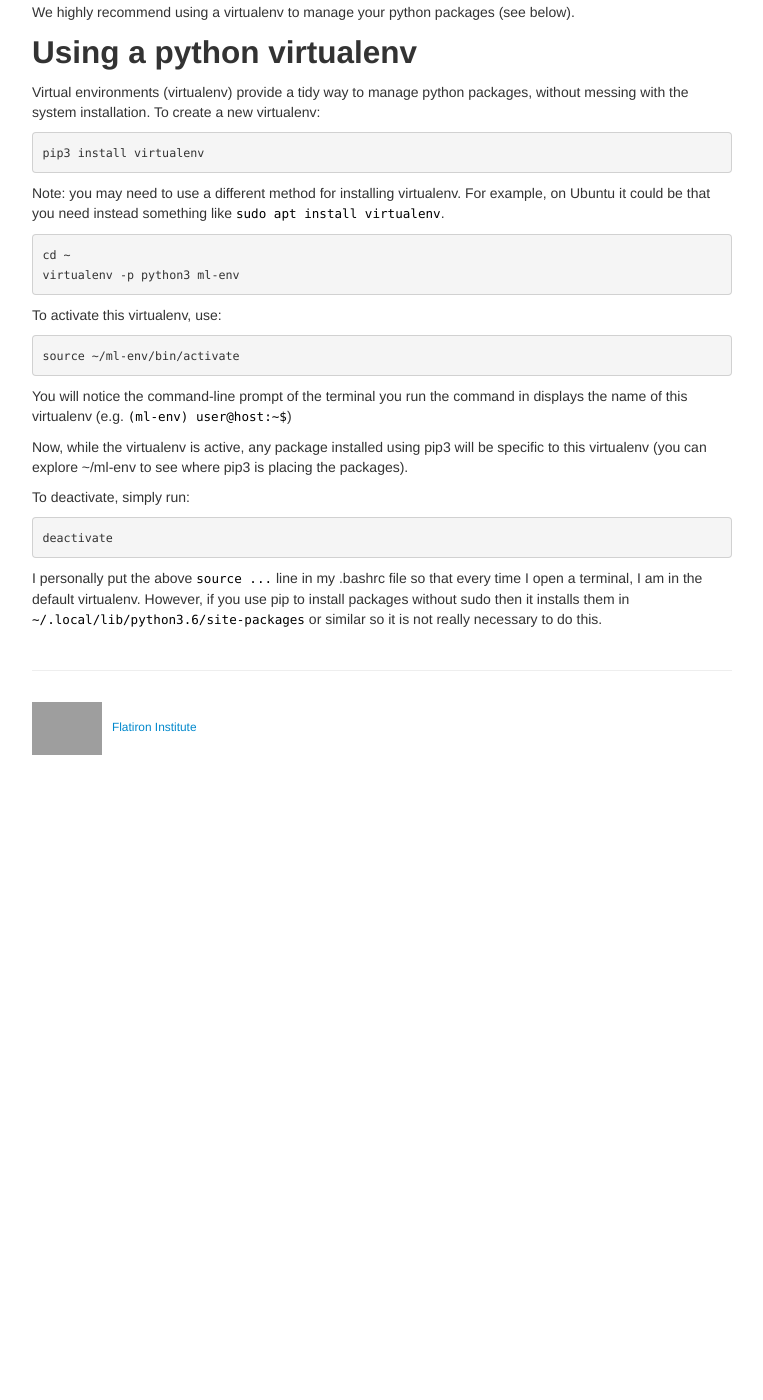
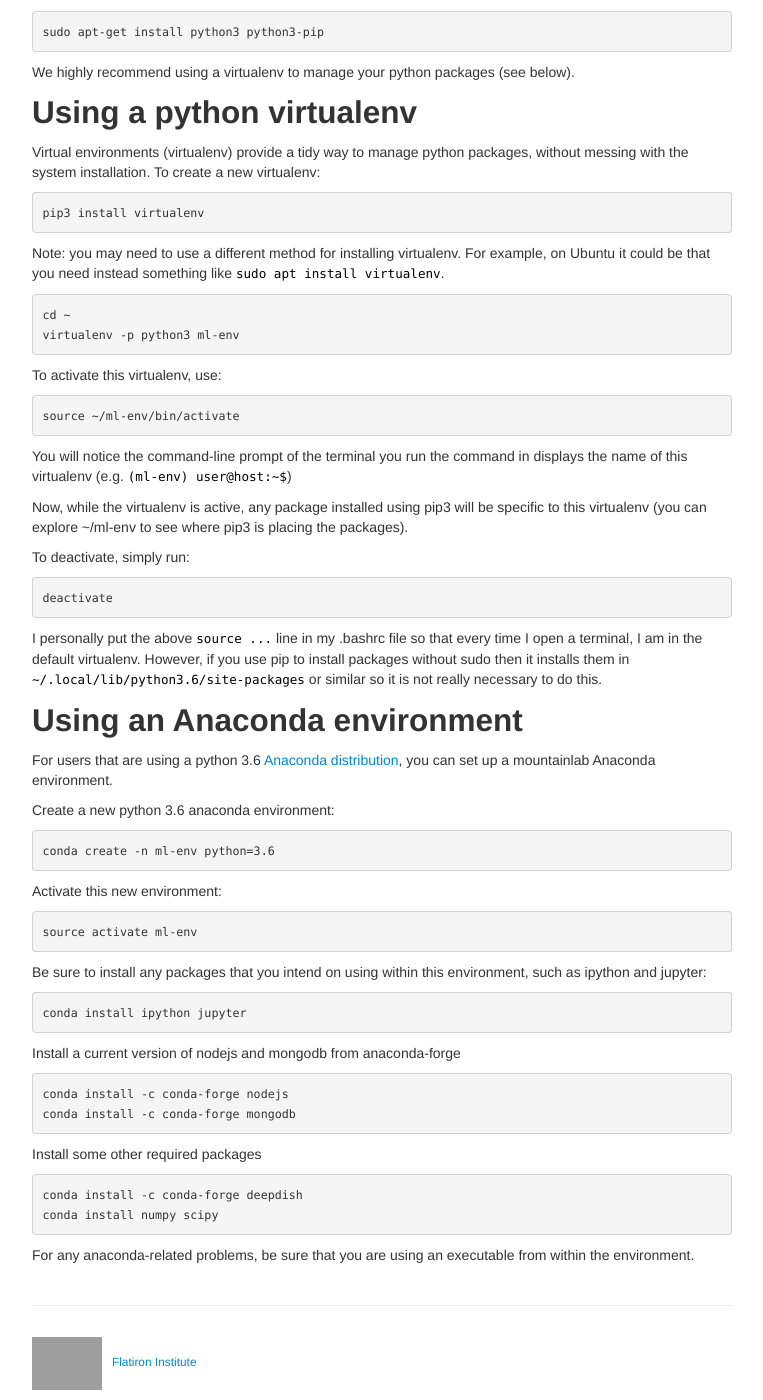
Before and after one commit to flatironinstitute/mountainlab-js, a Jekyll site: the page built from docs/prerequisites.md, in a window 1280 px wide and 1400 px high, scrolled down 983 px. Shown: the whole window, without its empty margins (258-1021 px from the left). Built offline with Jekyll 4.4.1, drawn with Linux system fonts in a browser that asks for light colours; our own code applies the rules of GitHub Pages for plain Markdown files; before the commit the page ends 1748 px from its top, so only the background shows below that; some of the changed text lies outside the part shown; grey boxes are pictures that could not be loaded.

Commit message:
Update documentation for Ananconda users

````diff
--- a/docs/prerequisites.md
+++ b/docs/prerequisites.md
@@ -14,6 +14,8 @@ sudo apt-get install nodejs npm
 
 For more information, visit [nodejs.org](https://nodejs.org).
 
+For anaconda users, see *Using an Anaconda environment* below
+
 ## Installing MongoDB
 
 MongoDB is a database for storing JSON documents. In contrast to structured databases built around tables, MongoDB is an example of a NoSQL key-value store. MountainLab uses MongoDB to keep track of running processor jobs, cached jobs, and SHA-1 hashes of data files.
@@ -26,9 +28,11 @@ sudo apt-get install mongodb
 
 You will then get a database daemon running on the default port of 27017. You might want to make sure this port is not exposed to the outside world (usually it wouldn't be I think).
 
+For anaconda users, see *Using an Anaconda environment* below
+
 ## Installing Python 3 and pip
 
-While not required for the core program, most MountainLab pre vocessor packages use Python 3.
+While not required for the core program, most MountainLab processor packages use Python 3.
 
 Install Python 3 and pip using your linux package manager. For example, on Ubuntu 16.04, use the following:
 
@@ -68,3 +72,34 @@ deactivate
 ```
 
 I personally put the above ```source ...``` line in my .bashrc file so that every time I open a terminal, I am in the default virtualenv. However, if you use pip to install packages without sudo then it installs them in `~/.local/lib/python3.6/site-packages` or similar so it is not really necessary to do this.
+
+## Using an Anaconda environment
+
+For users that are using a python 3.6 [Anaconda distribution](https://www.anaconda.com/distribution/), you can set up a mountainlab Anaconda environment.
+
+Create a new python 3.6 anaconda environment:
+```
+conda create -n ml-env python=3.6
+```
+Activate this new environment:
+```
+source activate ml-env
+```
+Be sure to install any packages that you intend on using within this environment, such as ipython and jupyter:
+```
+conda install ipython jupyter
+```
+
+Install a current version of nodejs and mongodb from anaconda-forge
+```
+conda install -c conda-forge nodejs
+conda install -c conda-forge mongodb
+```
+
+Install some other required packages
+```
+conda install -c conda-forge deepdish
+conda install numpy scipy
+```
+
+For any anaconda-related problems, be sure that you are using an executable from within the environment.
````
Also changed, not shown: README.md (+13 -0 lines).
